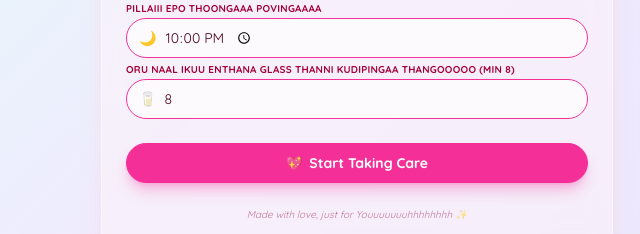
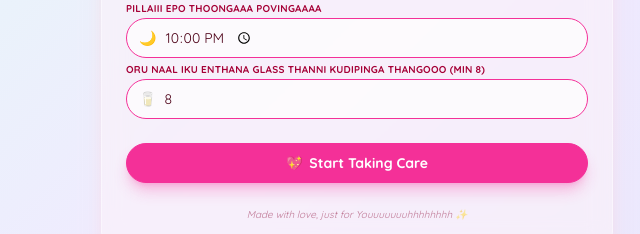
Before and after one commit to mbmurugan-15/water-tracker, a website: page index.html in a window 1280 px wide. Shown: the part 349-583 px from the top of the page, 283-923 px from the left. Drawn offline with Linux system fonts and the light colour scheme.

Commit message:
index size change

```diff
--- a/index.html
+++ b/index.html
@@ -82,7 +82,7 @@
             <div class="form-control w-full">
               <label class="label px-1 py-1"><span
                   class="label-text font-bold text-rose-800 text-[10px] sm:text-xs uppercase tracking-wide">Oru Naal
-                  Ikuu Enthana Glass Thanni Kudipingaa Thangooooo (Min 8)</span></label>
+                  Iku Enthana Glass Thanni Kudipinga Thangooo (Min 8)</span></label>
               <label class="input input-bordered input-primary flex items-center gap-2 bg-white/70 w-full">
                 <span>🥛</span>
                 <input type="number" id="goalInput" class="grow w-full text-sm sm:text-base" value="8" min="4"
```
